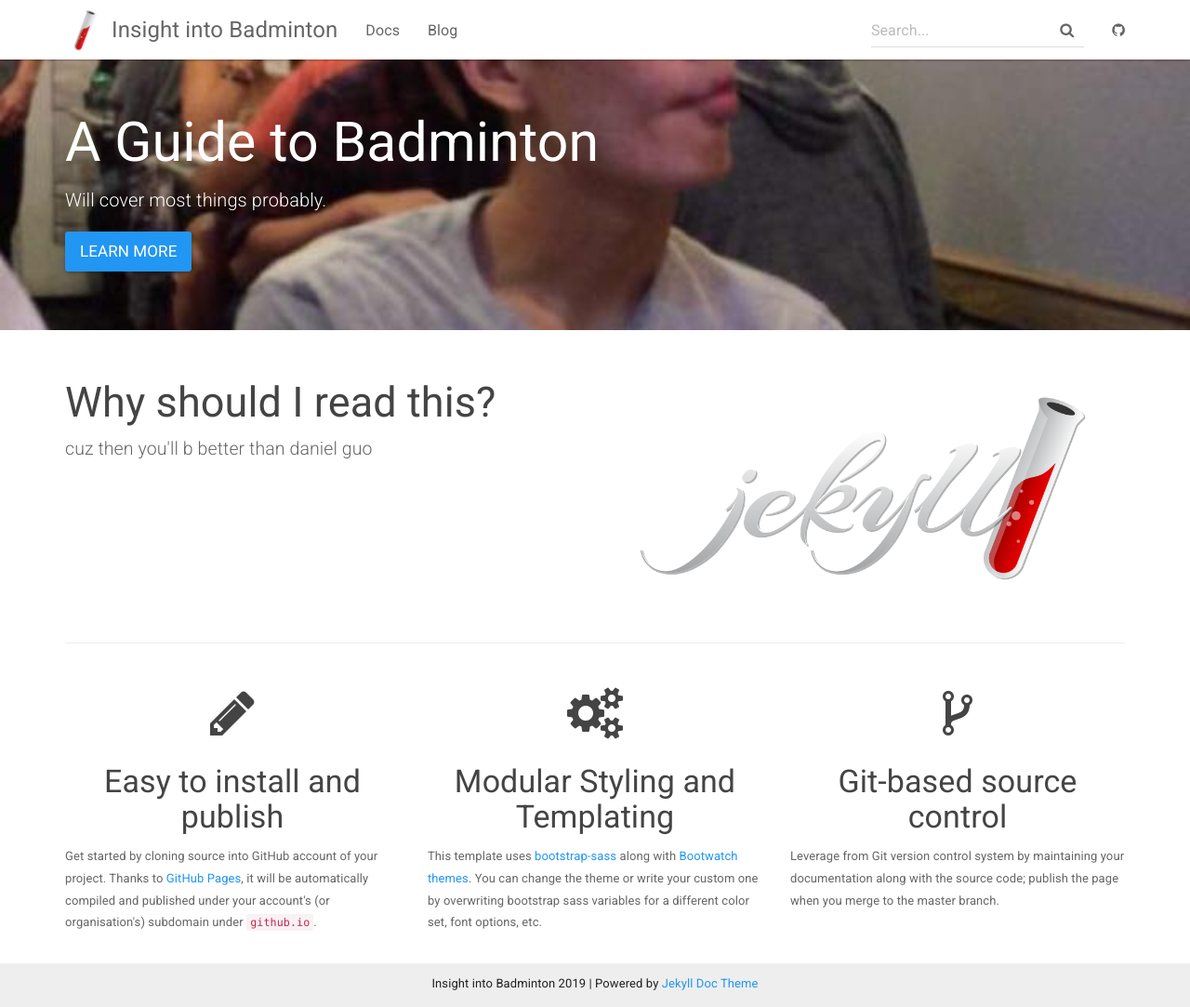
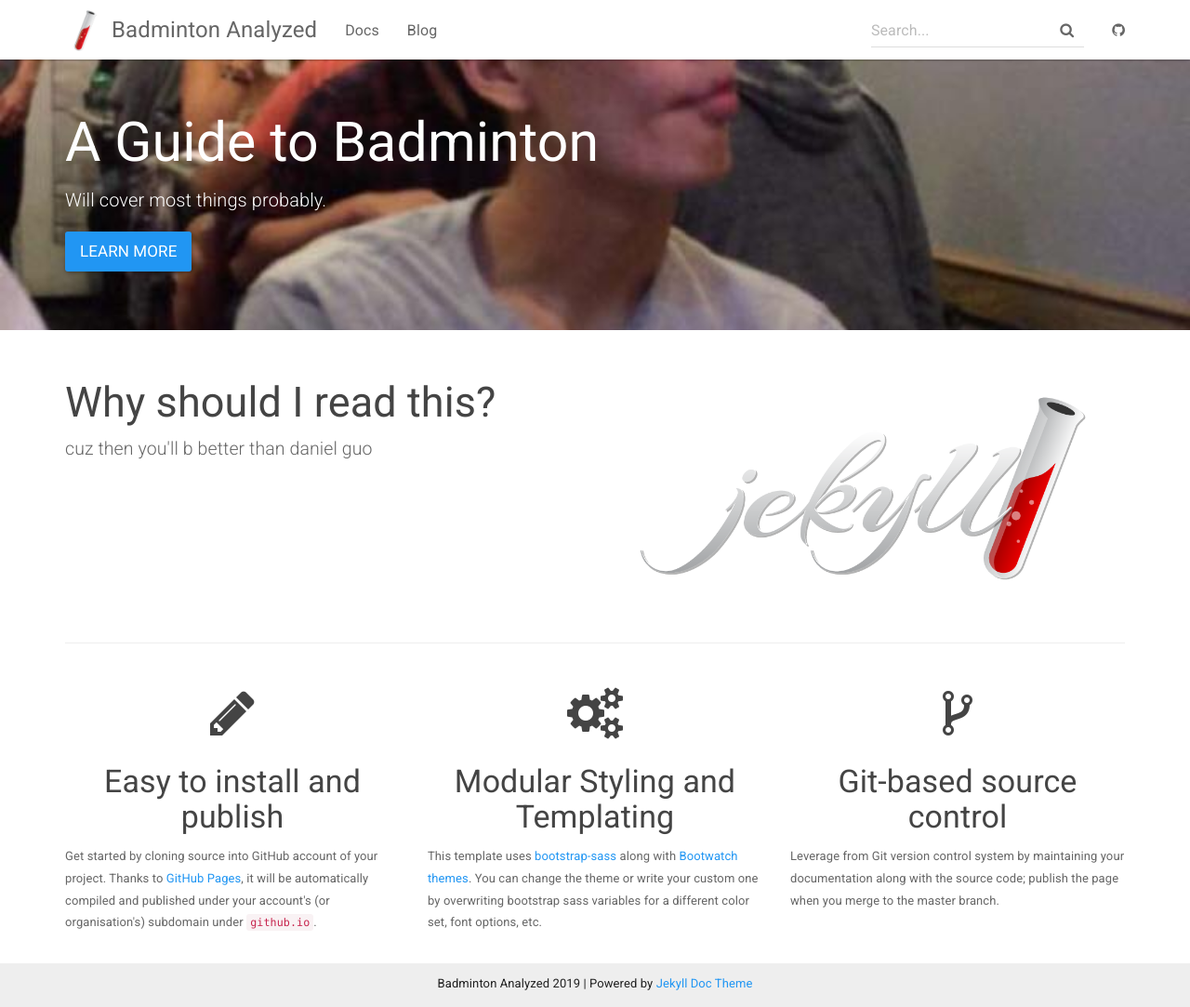
Before and after one commit to Amisuta/badminton, a Jekyll site: the page built from index.html, in a window 1280 px wide and 1083 px high. Shown: the whole window at 93% size. Built offline with Jekyll 4.4.1, drawn with Linux system fonts in a browser that asks for light colours.

Commit message:
Update _config.yml

```diff
--- a/_config.yml
+++ b/_config.yml
@@ -1,5 +1,5 @@
 # Site settings
-title: Insight into Badminton
+title: Badminton Analyzed
 email: your-email@domain.com
 description: >
   Jekyll Template for Project Websites
```
